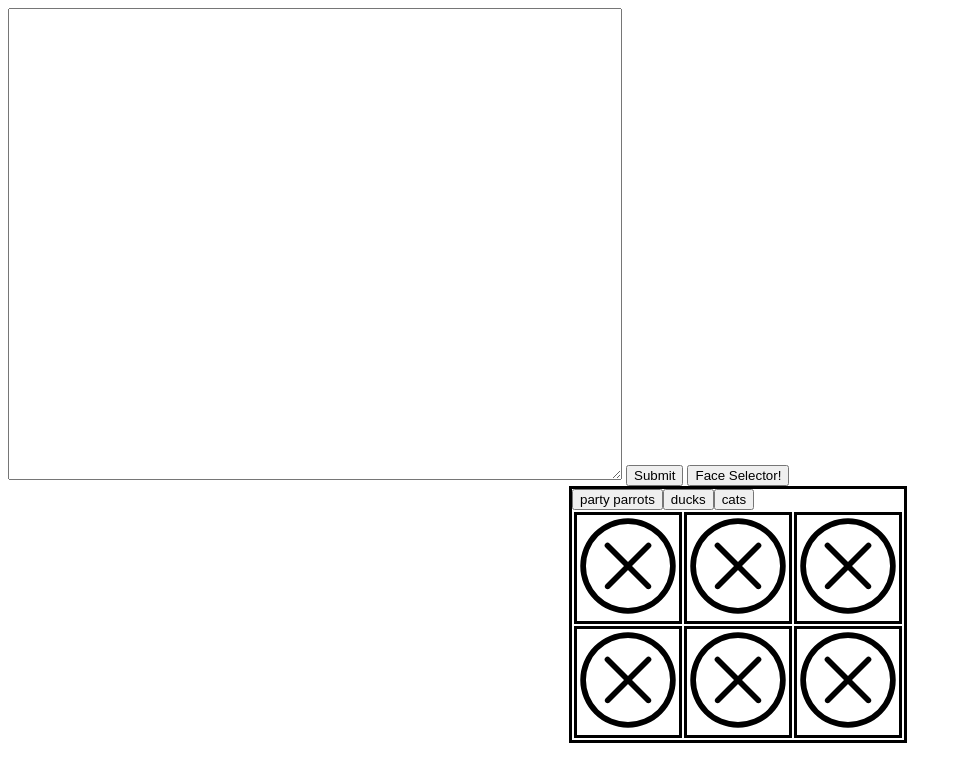
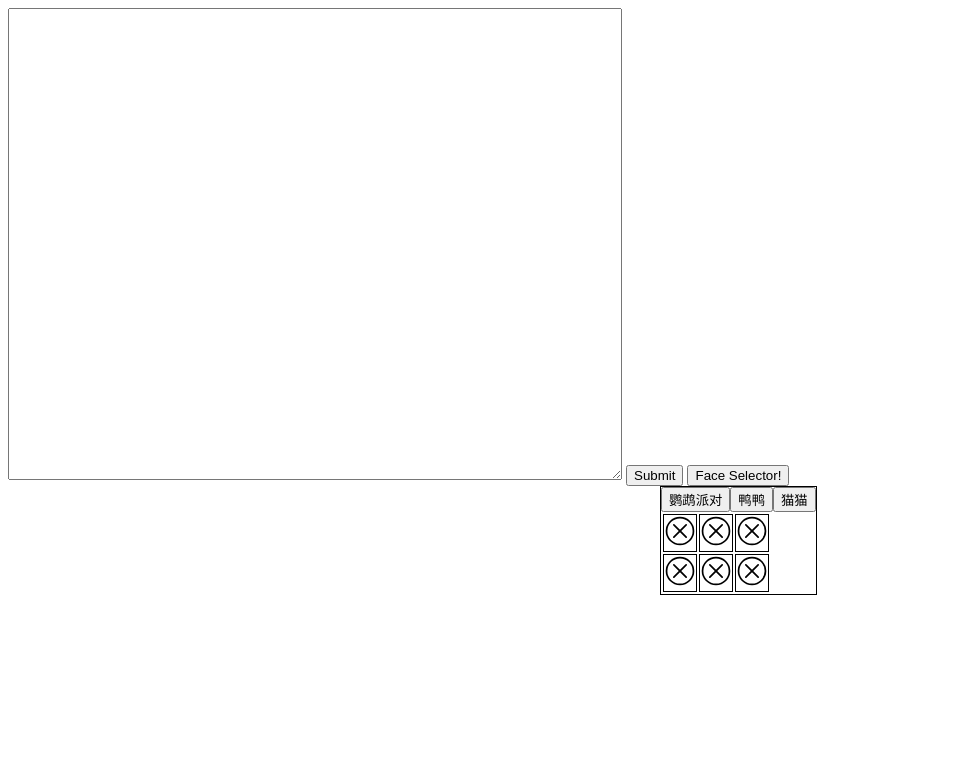
Before and after one commit to YukiCat-Dev/FacePack, a React (Vite) app: page / in a window 1280 px wide. Shown: the top 782 px of the page, without its empty margins (0-962 px from the left). Built offline with nearby package versions, Linux system fonts and the light colour scheme; no server answers.

Commit message:
Update index.tsx

```diff
--- a/facepack_template/facepacks.json
+++ b/facepack_template/facepacks.json
@@ -2,7 +2,7 @@
     "array": [
         {
             "id": "parrots",
-            "name": "party parrots",
+            "name": "鹦鹉派对",
             "faces": [
                 {
                     "id": "middle_parrot",
@@ -32,7 +32,7 @@
         },
         {
             "id": "ducks",
-            "name": "ducks",
+            "name": "鸭鸭",
             "faces": [
                 {
                     "id": "happyduck1",
@@ -71,7 +71,7 @@
         },
         {
             "id": "cats",
-            "name": "cats",
+            "name": "猫猫",
             "faces": [
                 {
                     "id": "cat0",
--- a/src/FaceSelector.tsx
+++ b/src/FaceSelector.tsx
@@ -56,7 +56,7 @@ export class FaceSelector extends React.Component<FaceSelectorProps, FaceSelecto
         let nowPackagePos = this.state.nowPackagePos,
         maxPos = this.props.facePacks.length - 1
         if (nowPackagePos > maxPos) nowPackagePos = maxPos //防止prop发生改动带来越界
-        return (<div style={{border:"solid"}}>
+        return (<div style={{border:"1pt solid"}}>
             <Tabs facePackages={this.props.facePacks} onSelected={(pos) => this.handleTabSelectionChange(pos)} selectedPos={this.state.nowPackagePos} />
             <TableView facePackage={this.props.facePacks[nowPackagePos]} colCount={this.props.colCount} onImageSelected={this.handleFaceSelected.bind(this)}/>
         </div>)
--- a/src/TableView.tsx
+++ b/src/TableView.tsx
@@ -32,7 +32,7 @@ export default class TableView extends React.Component<TableViewProps, TableView
     }
     render() {
         let faces = this.props.facePackage.faces.map((value, index) => {
-            return (<td key={index} style={{ textAlign: "center", border: "solid" }}><FaceView src={value.url} pos={index} imgInlineStyle={{ width: "100px", height: "100px" }} onClick={this.handleImageClick.bind(this)} /></td>)
+            return (<td key={index} style={{ textAlign: "center", border: "1pt solid" }}><FaceView src={value.url} pos={index} imgInlineStyle={{ width: "30px", height: "30px" }} onClick={this.handleImageClick.bind(this)} /></td>)
         })
         let colCount = this.props.colCount
         let rowCount = Math.ceil((faces.length / colCount))
```
Also changed, not shown: 1 other file (tests, documents, lock files or other folders).
